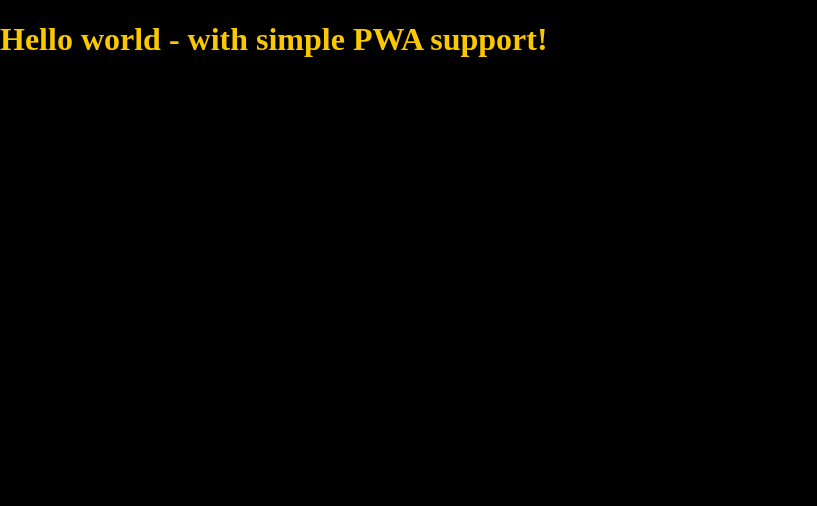
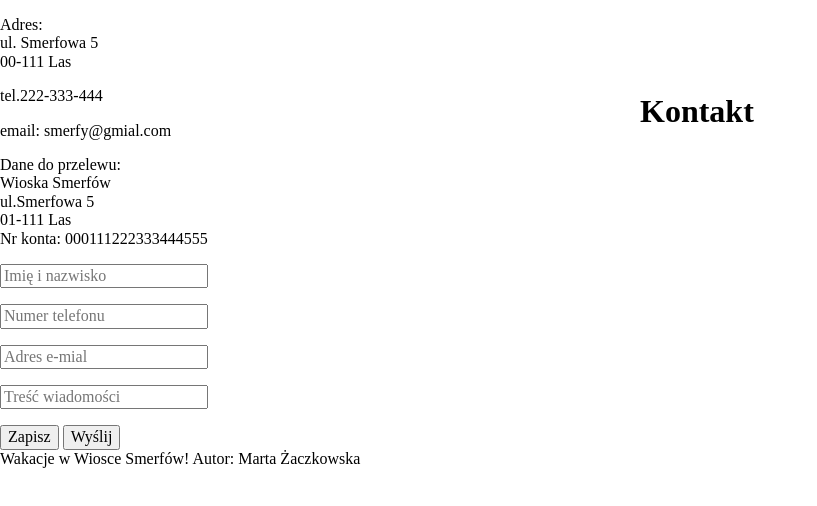
Before and after one commit to MartaZaczkowska/simple-editor, a website: page src/content/index.html in a window 1280 px wide. Shown: the whole page, without its empty margins (0-817 px from the left). Drawn offline with nearby package versions, Linux system fonts and the light colour scheme; files that its build step writes are made by us from their sources.

Commit message:
added content

```diff
--- a/src/content/index.html
+++ b/src/content/index.html
@@ -1,10 +1,11 @@
 <!DOCTYPE html>
-<html lang="en">
+<html lang="pl">
+
 <head>
   <meta charset="UTF-8" />
   <meta name="viewport" content="width=device-width, initial-scale=1.0" />
   <meta http-equiv="X-UA-Compatible" content="ie=edge" />
-    <title>Site title</title>
+  <title>Kontakt</title>
   <meta name="description" content="Description" />
 
   <!-- Title -->
@@ -18,23 +19,63 @@
 
   <link rel="manifest" href="manifest.json" />
   <meta name="apple-mobile-web-app-capable" content="yes" />
-    <link
-      rel="apple-touch-icon"
-      sizes="192x192"
-      href="assets/pwa/icons/icon-192x192.png"
-    />
+  <link rel="apple-touch-icon" sizes="192x192" href="assets/pwa/icons/icon-192x192.png" />
 
-    <link
-      rel="icon"
-      type="image/png"
-      href="assets/pwa/icons/icon-192x192.png"
-    />
+  <link rel="icon" type="image/png" href="assets/pwa/icons/icon-192x192.png" />
 
   <link rel="stylesheet" href="css/main.css" />
 </head>
+
 <body>
-    <h1>Hello world - with simple PWA support!</h1>
+  <main>
+    <h1 class="header">Kontakt</h1>
+    <article class="info">
+      <p class="info__adress">Adres:</br>
+        ul. Smerfowa 5</br>
+        00-111 Las</p>
+      <p class="info__tel">
+        tel.222-333-444
+      </p>
+      <p class="info__email">
+        email: smerfy@gmial.com
+      </p>
+      <p class="info__transfer">
+        Dane do przelewu:</br>
+        Wioska Smerfów</br>
+        ul.Smerfowa 5</br>
+        01-111 Las<br>
+        Nr konta: 000111222333444555</br></p>
+    </article>
+    <div>
+      <form>
+        <p>
+          <label for="name">
+            <input id="name" placeholder="Imię i nazwisko" type="text">
+          </label>
+        </p>
+        <p>
+          <label for="telephon">
+            <input id="telephon" placeholder="Numer telefonu" type="tel">
+          </label>
+        </p>
+        <p>
+          <label for="email">
+            <input id="telephon" placeholder="Adres e-mial" type="email">
+          </label>
+        </p>
+        <p>
+          <label for="textarea">
+            <input id="textarea" placeholder="Treść wiadomości" type="text">
+          </label>
+        </p>
+      </form>
+      <button class="save">Zapisz</button>
+      <button class="send">Wyślij</button>
+    </div>
+  </main>
 
+  <footer>Wakacje w Wiosce Smerfów! Autor: Marta Żaczkowska</footer>
   <script src="js/main.js"></script>
 </body>
+
 </html>
--- a/src/scss/main.scss
+++ b/src/scss/main.scss
@@ -10,7 +10,10 @@ html {
   box-sizing: inherit;
 }
 
-body {
-  color: $yellow;
-  background: $violet;
+.header {
+  position: absolute;
+width: 352px;
+height: 100px;
+left: 640px;
+top: 72px;
 }
```
Lines whose indentation alone changed are shown as unchanged.
